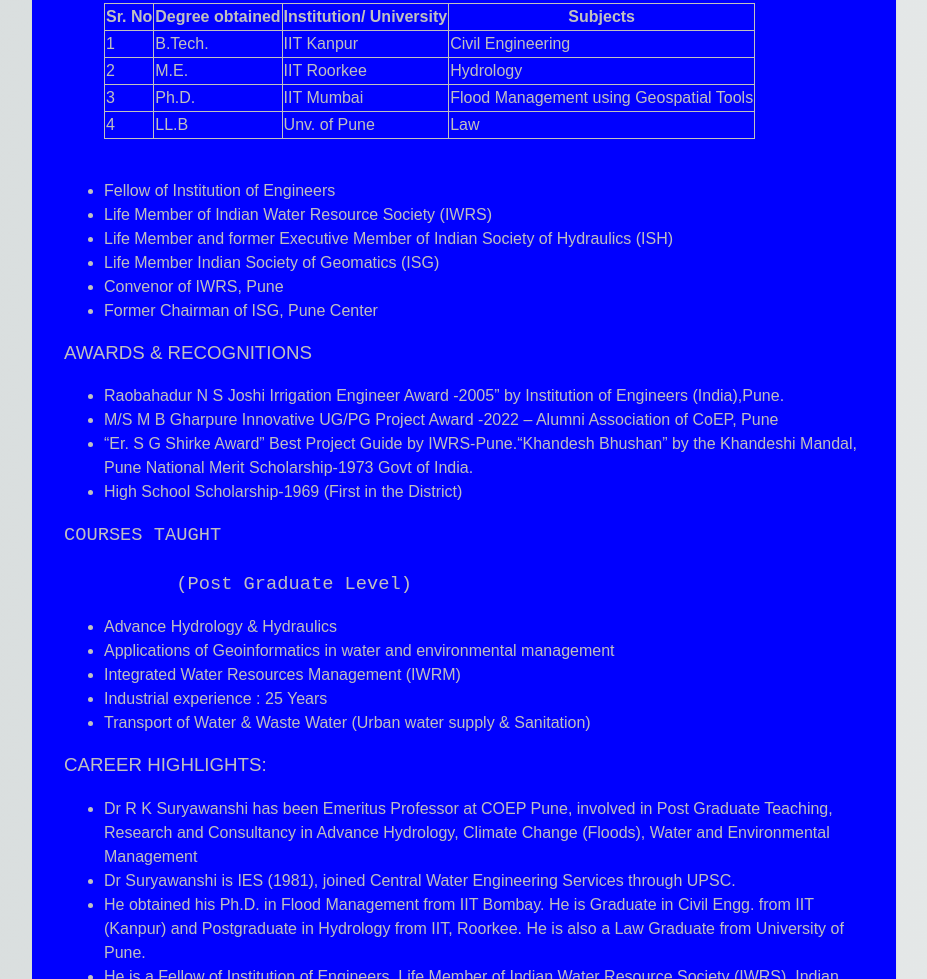
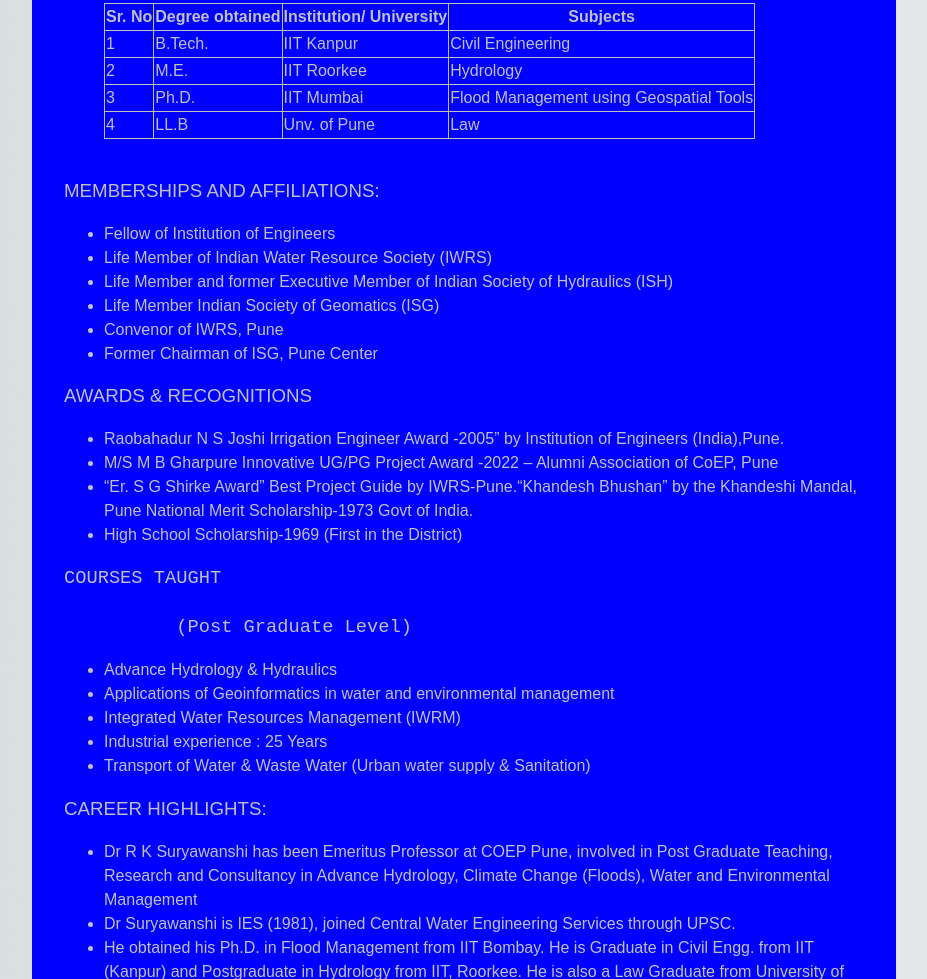
Before and after one commit to tankv007/final, a plain HTML site: page 2.html in a window 1280 px wide. Shown: the part 1048-2027 px from the top of the page, without its empty margins (176-1103 px from the left). Drawn offline with Linux system fonts and the light colour scheme.

Commit message:
Update 2.html
H3 Heading added

```diff
--- a/2.html
+++ b/2.html
@@ -125,7 +125,7 @@ body
             </tr>
         </table>
 </div>
-        <h3></h3>
+        <h3>MEMBERSHIPS AND AFFILIATIONS:</h3>
          <ul>
              <li>Fellow of Institution of Engineers</li>
              <li>Life Member of Indian Water Resource Society (IWRS)</li>
```
